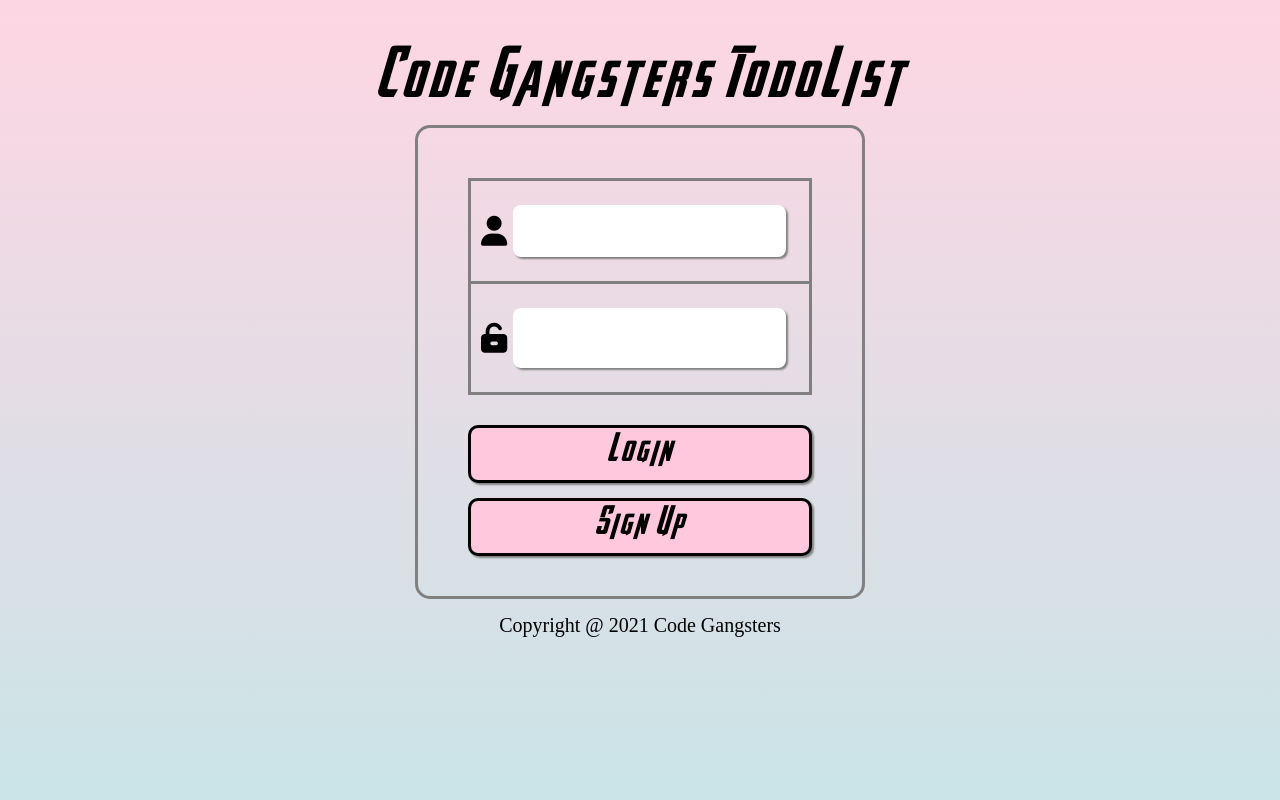
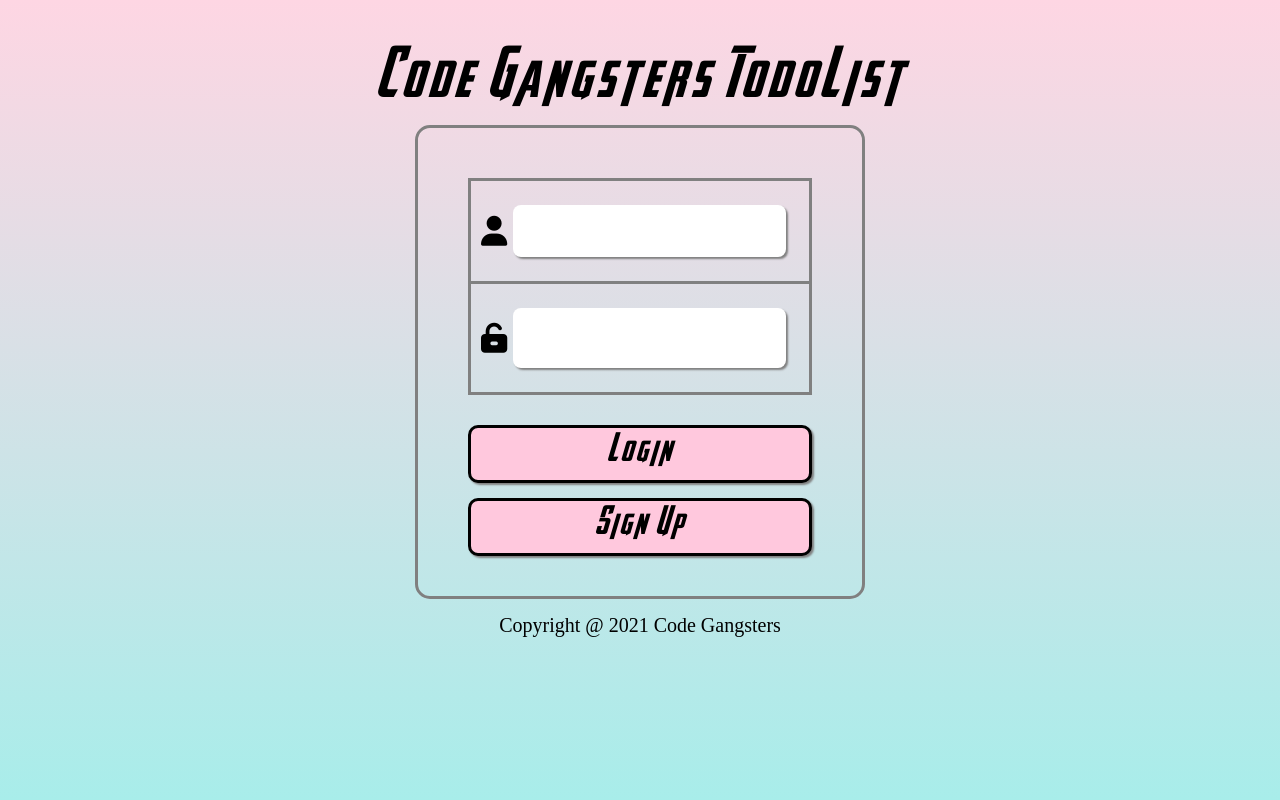
Before and after one commit to lsm6627/codegangster_toto, a React (Create React App) app in the folder client/: page /login in a window 1280 px wide. Shown: the top 800 px of the page. Built offline with nearby package versions, Linux system fonts and the light colour scheme; a web font is replaced by a local one.

Commit message:
현성님꺼 link to merge

```diff
--- a/client/src/App.css
+++ b/client/src/App.css
@@ -13,12 +13,17 @@
 
 main {
   display: block;
+  height: 100vh;
   min-width: 500px;
   padding: 25px;
   padding-bottom: 0;
   border-radius: 40px;
 }
 
+section{
+  height: 100vh;
+}
+
 .listPart {
   display: block;
   min-width: 100%;
--- a/client/src/pages/SingUp.css
+++ b/client/src/pages/SingUp.css
@@ -2,7 +2,7 @@
   box-sizing: border-box;
   margin: 0;
   padding: 0;
-  height: 100vw;
+  height: 100vh;
 }
 
 .loginTodolist__verifyPassword {
```
